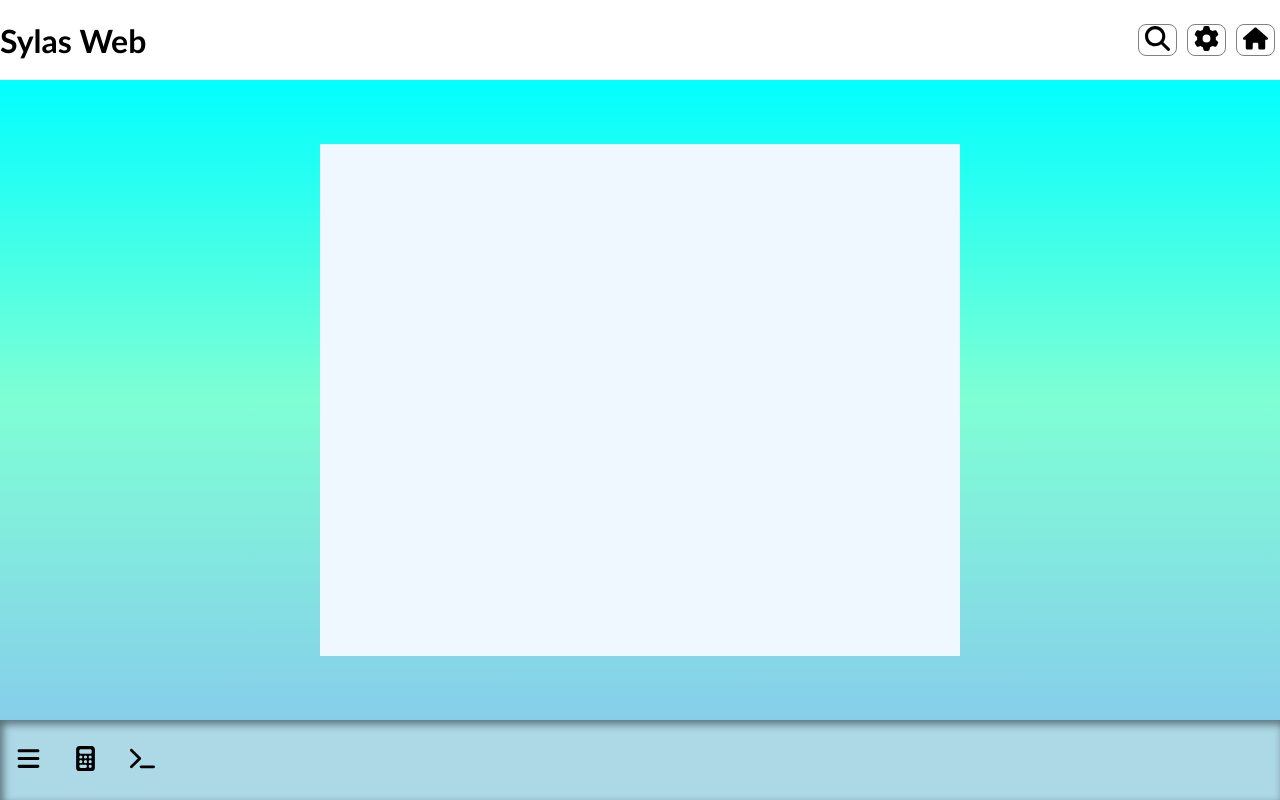
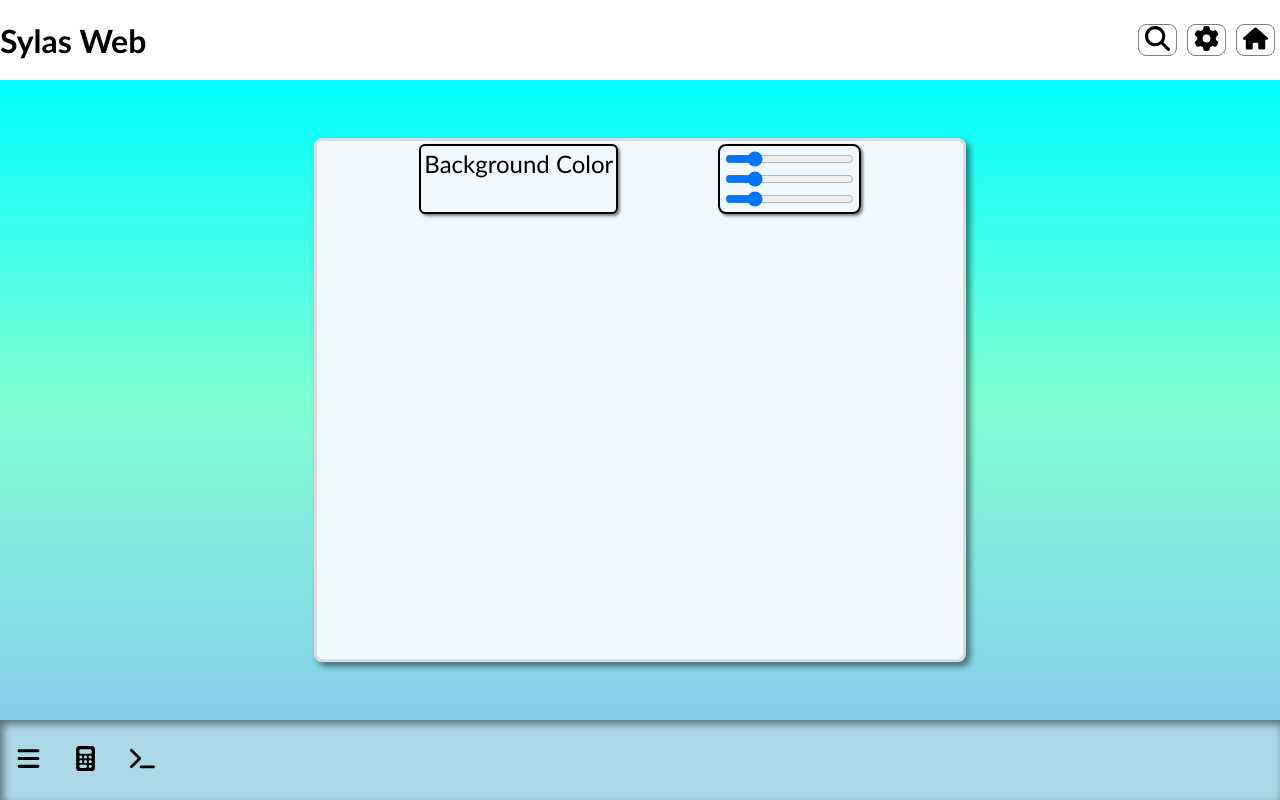
Before and after one commit to LhRaphael/sylas-web, a website with bundled scripts: page main.html in a window 1280 px wide. Both pictures are taken after a click on the button 1206 px from the left and 40 px from the top of the page. Built offline with nearby package versions, Linux system fonts and the light colour scheme; no server answers.

Commit message:
adicionado o sistema de mudança de cores
o sistema de mudança de cores foi aicionado ao bloco de configuraçoes

```diff
--- a/components/Settings.js
+++ b/components/Settings.js
@@ -1,4 +1,4 @@
-import { create, clear } from "./crutch.js";
+import { create, clear,rgbMain } from "./crutch.js";
 
 export class Settings{
     constructor (id){
@@ -28,6 +28,56 @@ export class Settings{
     }
 
     components(){
+        let background = create("div")
+        background.id = "background-div"
+
+        let backgroundText = create("span")
+        backgroundText.id = 'background-text'
+        backgroundText.innerText = "Background Color"
+
+        let rangeList = create("div")
+        rangeList.id = "background-range-list"
+
+        let redRange = create("input")
+        redRange.id = 'background-red-range'
+        redRange.type = 'range'
+        redRange.min = '0'
+        redRange.max = '255'
+        redRange.addEventListener('input', ()=>{
+            rgbMain[0] = redRange.value
+            this.father.style.backgroundImage = 'none'
+            this.father.style.backgroundColor = 'rgb('+rgbMain[0]+','+rgbMain[1]+','+rgbMain[2]+')'
+        })
+
+        let greenRange = create("input")
+        greenRange.id = 'background-green-range'
+        greenRange.type = 'range'
+        greenRange.min = '0'
+        greenRange.max = '255'
+        greenRange.addEventListener('input', ()=>{
+            rgbMain[1] = greenRange.value
+            this.father.style.backgroundImage = 'none'
+            this.father.style.backgroundColor = 'rgb('+rgbMain[0]+','+rgbMain[1]+','+rgbMain[2]+')'
+        })
+
+        let blueRange = create("input")
+        blueRange.id = 'background-blue-range'
+        blueRange.type = 'range'
+        blueRange.min = '0'
+        blueRange.max = '255'
+        blueRange.addEventListener('input',()=>{
+            rgbMain[2] = blueRange.value
+            this.father.style.backgroundImage = 'none'
+            this.father.style.backgroundColor = 'rgb('+rgbMain[0]+','+rgbMain[1]+','+rgbMain[2]+')'
+        })
+
+        rangeList.appendChild(redRange)
+        rangeList.appendChild(greenRange)
+        rangeList.appendChild(blueRange)
+
+        background.appendChild(backgroundText)
+        background.appendChild(rangeList)
+        this.element.appendChild(background)
 
     }
 
--- a/components/crutch.js
+++ b/components/crutch.js
@@ -22,6 +22,8 @@ export function login(){
 
 //Onde os arquivos seram armazenados
 export var archives = []
+
+export var rgbMain = [135, 206, 235]
 
 //Cria um novo elemento html
 export function create(tag) {
--- a/css/desktop.css
+++ b/css/desktop.css
@@ -46,7 +46,7 @@ main{
     height: 80vh;
     width: 100vw;
     display: flex;
-    background-image: linear-gradient(to bottom, cyan, aquamarine, skyblue);
+    background-image: linear-gradient(to bottom, cyan, aquamarine, rgb(135, 206, 235));
     overflow-y: hidden;
     overflow-x: hidden;
     background-size:cover;
@@ -71,13 +71,50 @@ nav > button{
 
 /* Components */
 
+ /* --settings-- */
 #config{
     height: 80%;
     width: 50%;
     margin: auto;
     background-color: aliceblue;
+    border-radius: 8px;
+    border: 3px solid gainsboro;
+    padding: 3px;
+    box-shadow: 4px 4px 6px rgba(0, 0, 0, 0.5);
 }
 
+#background-div{
+    display: flex;
+    justify-content: space-evenly;
+}
+
+#background-text{
+    font-size: 1.5em;
+    border: 2px solid black;
+    border-radius: 6px;
+    padding: 3px;
+    box-shadow: 2px 2px 3px rgba(0, 0, 0, 0.5);
+}
+
+#background-range-list{
+    display:grid;
+    border: 2px solid black;
+    padding: 3px;
+    border-radius: 8px;
+    box-shadow: 2px 2px 3px rgba(0, 0, 0, 0.5);
+}
+
+#background-red-range{
+    background: red;
+}
+
+#background-green-range{
+    background: green;
+}
+
+#background-blue-range{
+    background: blue;
+}
 
 /* --calculator */
 #calculator{
```
